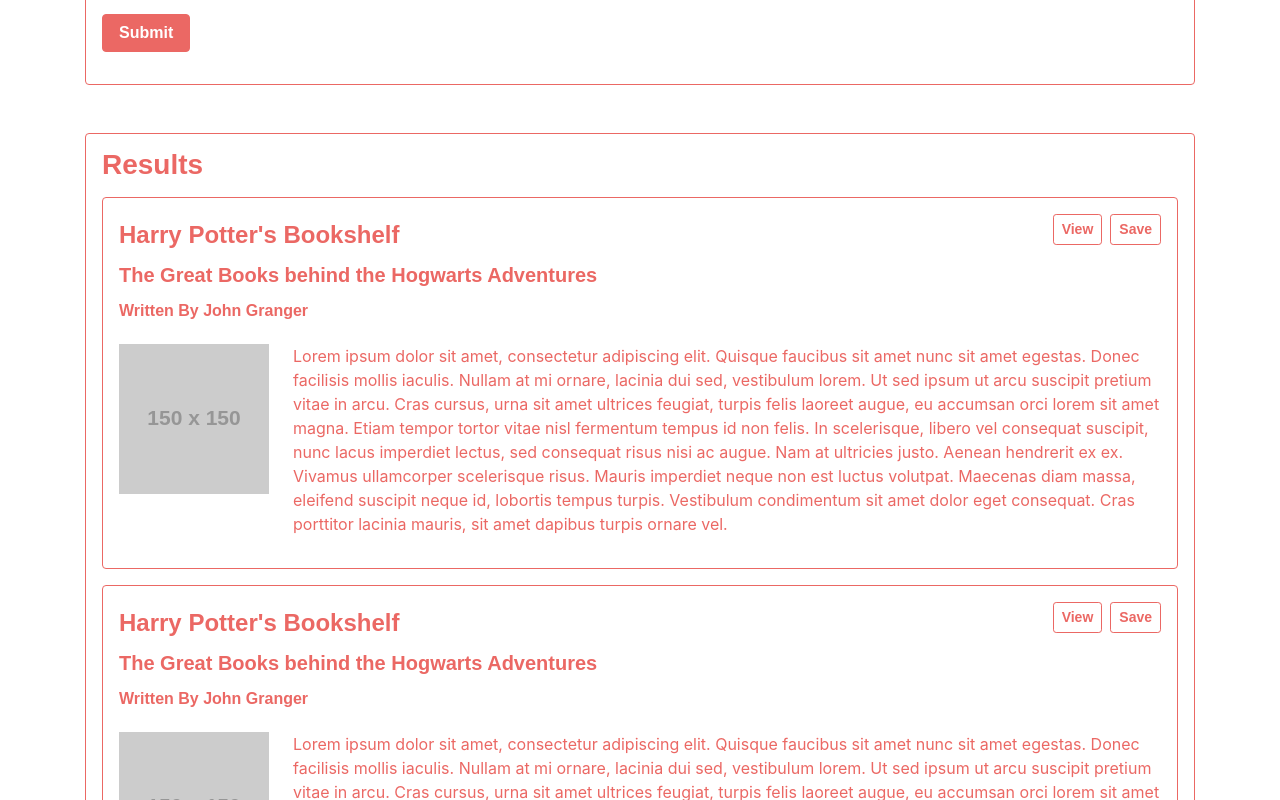
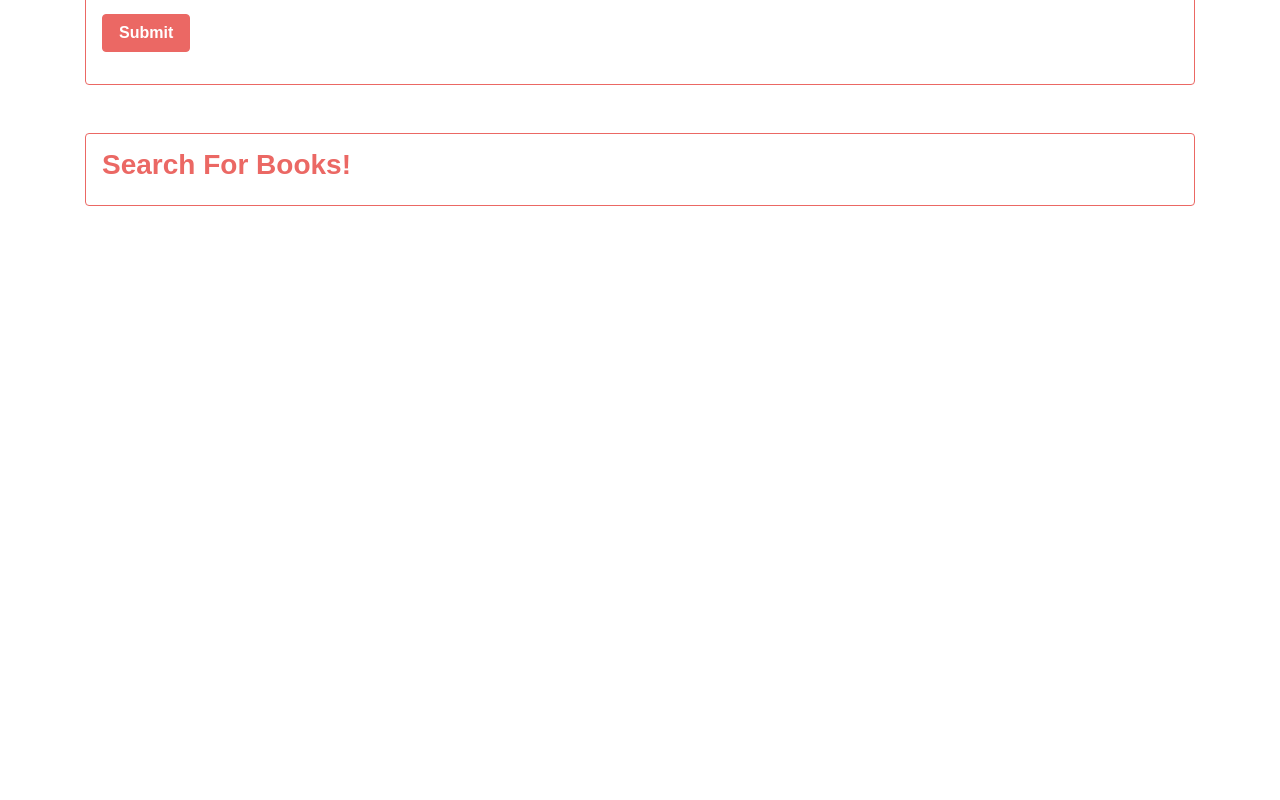
Before and after one commit to Jarrell28/GoogleBooksSearch, a React (Create React App) app in the folder client/: page / in a window 1280 px wide. Shown: the part 500-1300 px from the top of the page. After the commit the page ends 800 px from the top, so only its background shows below. Built offline with nearby package versions, Linux system fonts and the light colour scheme; a web font is replaced by a local one.

Commit message:
displaying google books

```diff
--- a/client/src/App.js
+++ b/client/src/App.js
@@ -18,8 +18,6 @@
           <Switch>
             <Route exact path="/" component={Search} />
             <Route exact path="/saved" component={Saved} />
-            {/* <Route exact path="/books/:id" component={Detail} /> */}
-            {/* <Route component={NoMatch} /> */}
           </Switch>
         </div>
       </div>
--- a/client/src/components/Nav/index.js
+++ b/client/src/components/Nav/index.js
@@ -8,12 +8,12 @@
         Google Books
       </Link>
 
-      <ul class="navbar-nav mr-auto">
-        <li class="nav-item">
-          <Link class="nav-link" to="/">Search</Link>
+      <ul className="navbar-nav mr-auto">
+        <li className="nav-item">
+          <Link className="nav-link" to="/">Search</Link>
         </li>
-        <li class="nav-item">
-          <Link class="nav-link" to="/saved">Saved</Link>
+        <li className="nav-item">
+          <Link className="nav-link" to="/saved">Saved</Link>
         </li>
       </ul>
     </nav>
--- a/client/src/components/Results/index.js
+++ b/client/src/components/Results/index.js
@@ -2,23 +2,28 @@
 
 const Results = (props) => {
 
+    const authors = props.book.volumeInfo.authors;
+    const image = props.book.volumeInfo.imageLinks || "https://via.placeholder.com/150";
+    const description = props.book.volumeInfo.description || "Description Unavailable";
+    const link = props.book.volumeInfo.infoLink;
+
+
     return (
         <div className="p-3 border border-primary rounded my-3">
             <div className="d-flex justify-content-between">
-                <h4 className="text-primary my-2">Harry Potter's Bookshelf</h4>
+                <h5 className="text-primary mt-2">{props.book.volumeInfo.title}</h5>
                 <div>
-                    <button className="btn btn-outline-primary btn-sm mr-2">View</button>
+                    <a href={link} className="btn btn-outline-primary btn-sm mr-2" target="_blank">View</a>
                     <button className="btn btn-outline-primary btn-sm">Save</button>
                 </div>
             </div>
-            <h5 className="text-primary my-2">The Great Books behind the Hogwarts Adventures</h5>
-            <h6 className="text-primary my-3">Written By John Granger</h6>
+            <h6 className="text-primary mt-2 mb-3">Written By {authors ? authors.join(", ") : "Unknown Author"}</h6>
 
             <div className="d-flex mt-4">
                 <div className="mr-4">
-                    <img src="https://via.placeholder.com/150" />
+                    <img src={image.thumbnail ? image.thumbnail : image} style={{ maxWidth: "150px", height: "auto" }} />
                 </div>
-                <p className="text-primary">Lorem ipsum dolor sit amet, consectetur adipiscing elit. Quisque faucibus sit amet nunc sit amet egestas. Donec facilisis mollis iaculis. Nullam at mi ornare, lacinia dui sed, vestibulum lorem. Ut sed ipsum ut arcu suscipit pretium vitae in arcu. Cras cursus, urna sit amet ultrices feugiat, turpis felis laoreet augue, eu accumsan orci lorem sit amet magna. Etiam tempor tortor vitae nisl fermentum tempus id non felis. In scelerisque, libero vel consequat suscipit, nunc lacus imperdiet lectus, sed consequat risus nisi ac augue. Nam at ultricies justo. Aenean hendrerit ex ex. Vivamus ullamcorper scelerisque risus. Mauris imperdiet neque non est luctus volutpat. Maecenas diam massa, eleifend suscipit neque id, lobortis tempus turpis. Vestibulum condimentum sit amet dolor eget consequat. Cras porttitor lacinia mauris, sit amet dapibus turpis ornare vel.</p>
+                <p className="text-primary">{description}</p>
             </div>
         </div>
     )
--- a/client/src/components/ResultsContainer/index.js
+++ b/client/src/components/ResultsContainer/index.js
@@ -3,14 +3,24 @@
 
 const ResultsContainer = (props) => {
 
-    return (
-        <div className="p-3 border border-primary rounded my-5">
-            <h3 className="text-primary">Results</h3>
-            <Results />
-            <Results />
-            <Results />
-        </div>
-    )
+    const books = props.books.map(book => {
+        return <Results book={book} key={book.id} />
+    })
+
+    if (books.length) {
+        return (
+            <div className="p-3 border border-primary rounded my-5">
+                <h3 className="text-primary">Results</h3>
+                {books}
+            </div>
+        )
+    } else {
+        return (
+            <div className="p-3 border border-primary rounded my-5">
+                <h3 className="text-primary">Search For Books!</h3>
+            </div>
+        )
+    }
 }
 
 export default ResultsContainer;
--- a/client/src/components/SearchBar/index.js
+++ b/client/src/components/SearchBar/index.js
@@ -5,11 +5,11 @@
     return (
         <div className="p-3 border border-primary rounded mt-5">
             <h3 className="text-primary mb-4">Book Search</h3>
-            <form>
+            <form onSubmit={props.handleSearch}>
                 <div className="form-group">
-                    <label for="book" className="text-primary">Book</label>
-                    <input type="text" className="form-control mb-4" id="book" placeholder="Search Book" />
-                    <button type="submit" class="btn btn-primary">Submit</button>
+                    <label htmlFor="book" className="text-primary">Book</label>
+                    <input type="text" className="form-control mb-4" id="book" name="term" placeholder="Search Book" value={props.term} onChange={props.handleInputChange} />
+                    <button type="submit" className="btn btn-primary">Submit</button>
                 </div>
             </form>
         </div>
--- a/client/src/pages/Search.js
+++ b/client/src/pages/Search.js
@@ -2,6 +2,8 @@
 import Jumbotron from '../components/Jumbotron';
 import SearchBar from '../components/SearchBar';
 import ResultsContainer from '../components/ResultsContainer';
+
+import axios from 'axios';
 
 const url = "https://www.googleapis.com/books/v1/volumes?q=";
 const apiKey = "AIzaSyAaTN_4PoN3jSzEWC9NgrtGleEE-hbVSFM";
@@ -9,8 +11,34 @@
 class Search extends Component {
     constructor(props) {
         super(props)
-        this.state = {}
+        this.state = {
+            term: "",
+            books: []
+        }
     }
+
+    handleInputChange = event => {
+        // Getting the value and name of the input which triggered the change
+        const { name, value } = event.target;
+
+        // Updating the input's state
+        this.setState({
+            [name]: value
+        });
+    };
+
+    handleSearch = event => {
+        event.preventDefault();
+
+        const searchTerm = this.state.term;
+
+        axios.get(`${url}${searchTerm}&key=${apiKey}`).then(results => {
+            this.setState({ term: "", books: results.data.items });
+            console.log(results);
+        });
+
+    }
+
 
     render() {
         return (
@@ -19,8 +47,8 @@
                     <h1 className="mt-0">Google Books Search</h1>
                     <h2>Search for Books of Interest</h2>
                 </Jumbotron>
-                <SearchBar />
-                <ResultsContainer />
+                <SearchBar term={this.state.term} handleInputChange={this.handleInputChange} handleSearch={this.handleSearch} />
+                <ResultsContainer books={this.state.books} />
 
             </div>
         )
```
Also changed, not shown: 1 other file (tests, documents, lock files or other folders).
